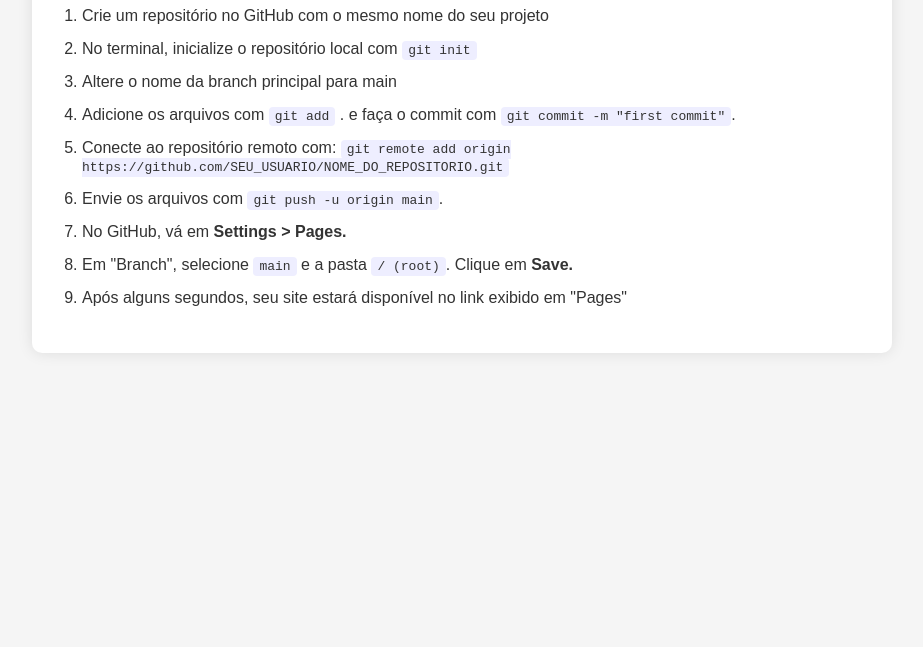
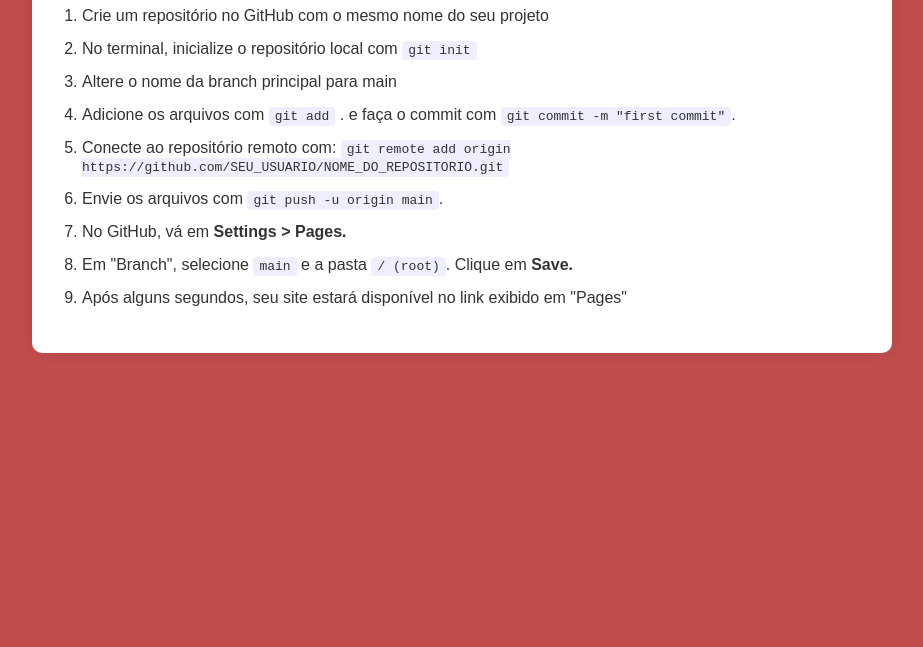
Before and after one commit to diegonv-gh/meuSiteTeste, a plain HTML site: page index.html in a window 1280 px wide. Shown: the part 153-800 px from the top of the page, without its empty margins (178-1101 px from the left). Drawn offline with Linux system fonts and the light colour scheme.

Commit message:
alterando a cor de fundo

```diff
--- a/style.css
+++ b/style.css
@@ -1,6 +1,6 @@
 body {
     font-family: Arial, sans-serif;
-    background-color: #f5f5f5;
+    background-color: #c24d4d;
     color: #333;
     margin: 0;
     padding: 0;
```
